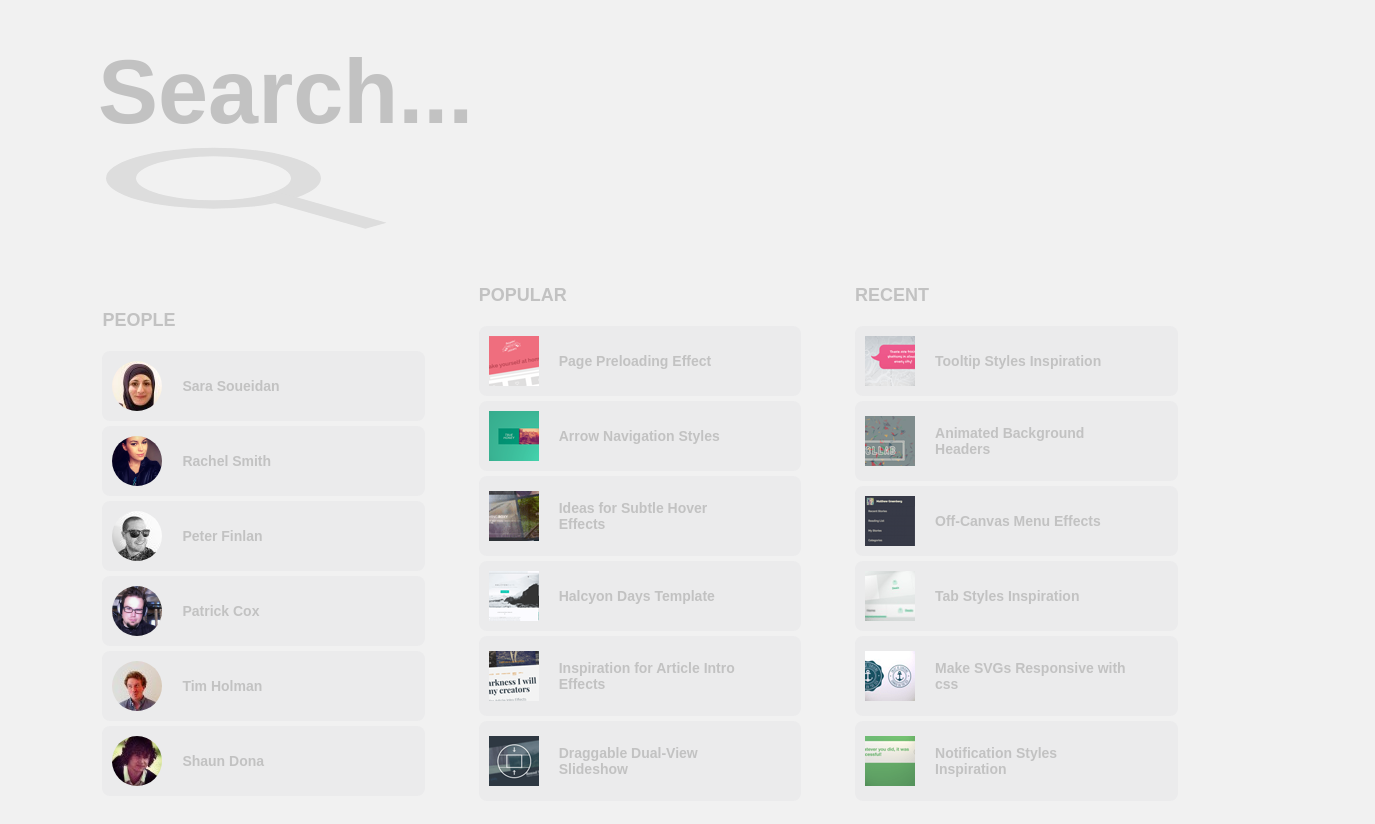
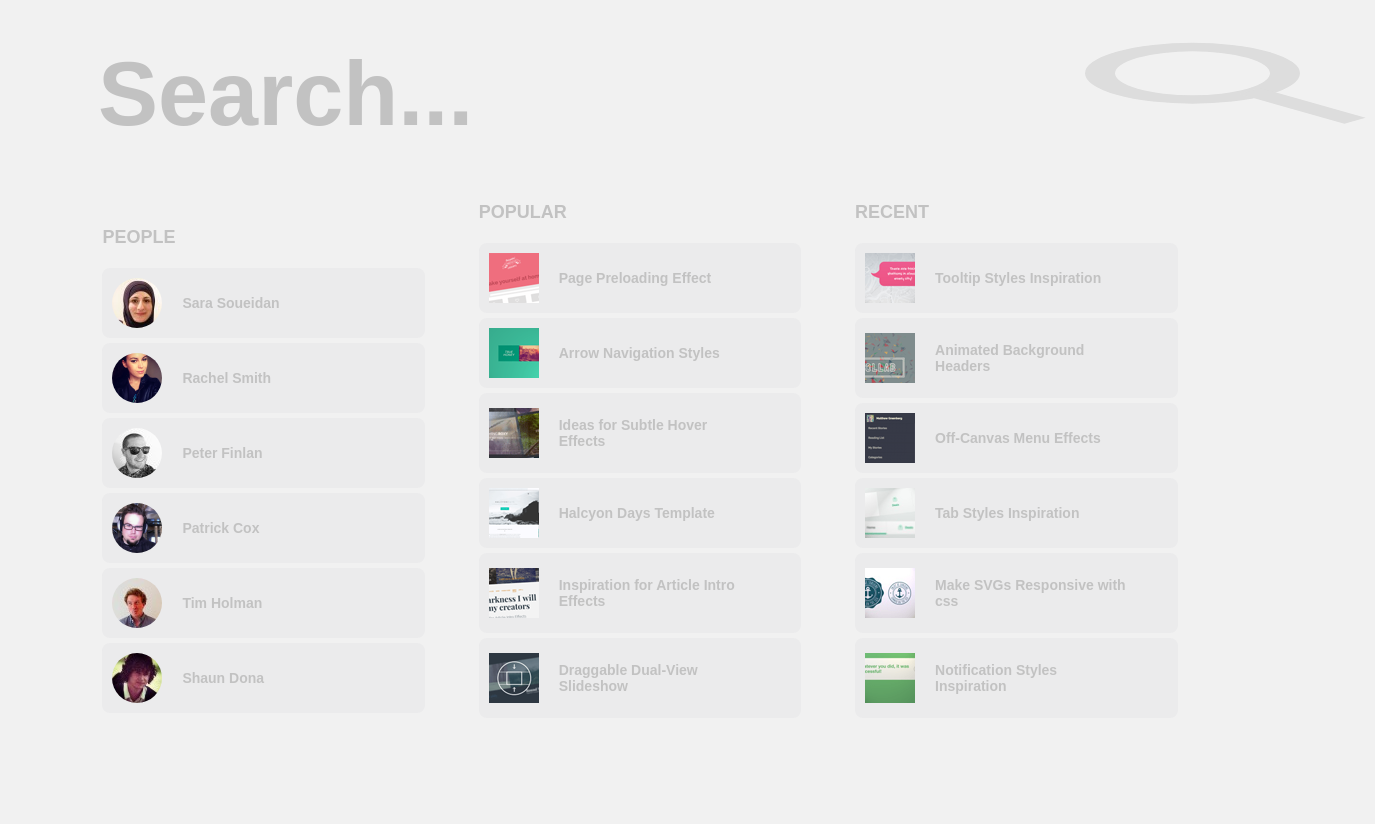
Before and after one commit to Shmelkow/huge-search, a plain HTML site: page index.html in a window 1280 px wide. Shown: the whole page, 1375 px wide, since content can reach past the window. Drawn offline with Linux system fonts and the light colour scheme.

Commit message:
fix width

```diff
--- a/index.html
+++ b/index.html
@@ -10,9 +10,13 @@
 </head>
 <body>
     <form class="search-panel">
+        <div class="input-field">
+            <input type="search" placeholder="Search...">
+        </div>
 
-        <input type="search" placeholder="Search...">
-        <input type="image" src="img/magnifier.svg">
+        <div class="input-button">
+            <input type="image" src="img/magnifier.svg">
+        </div>
 
     </form>
     <main>
```
